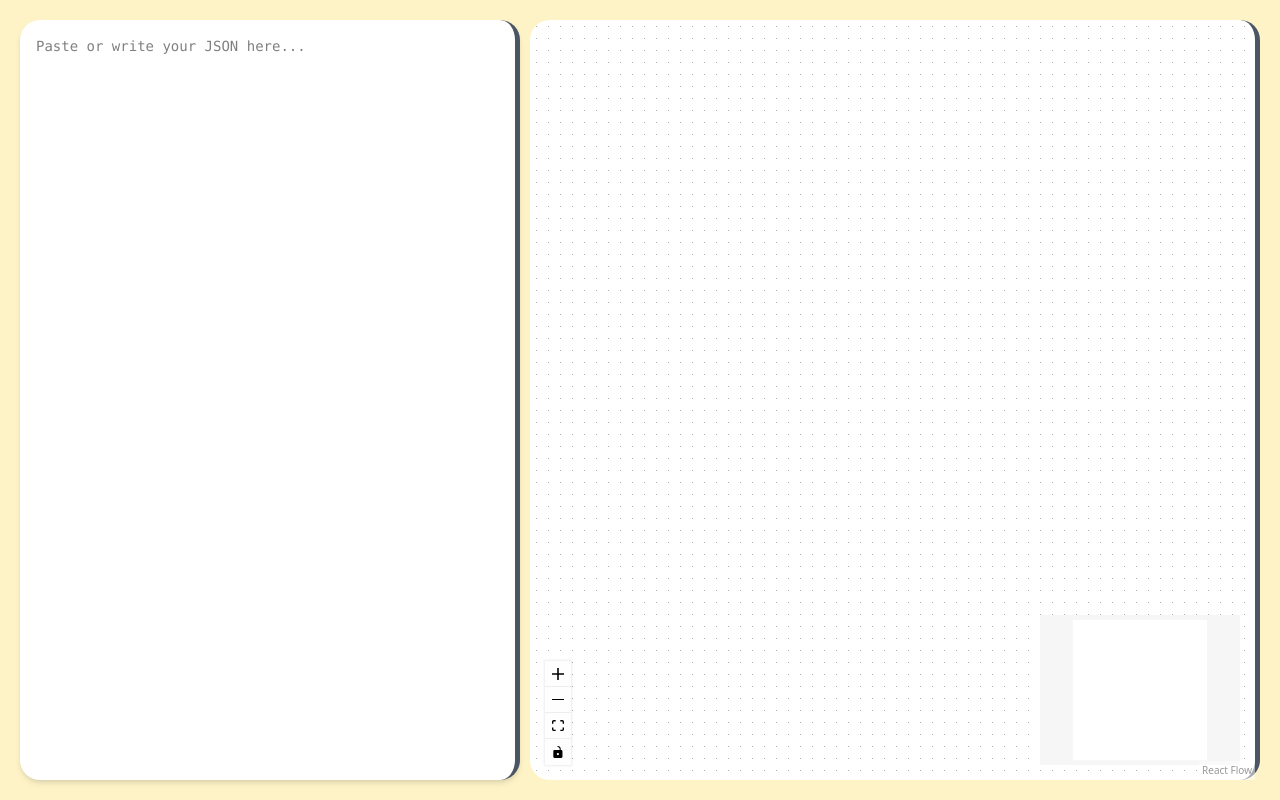
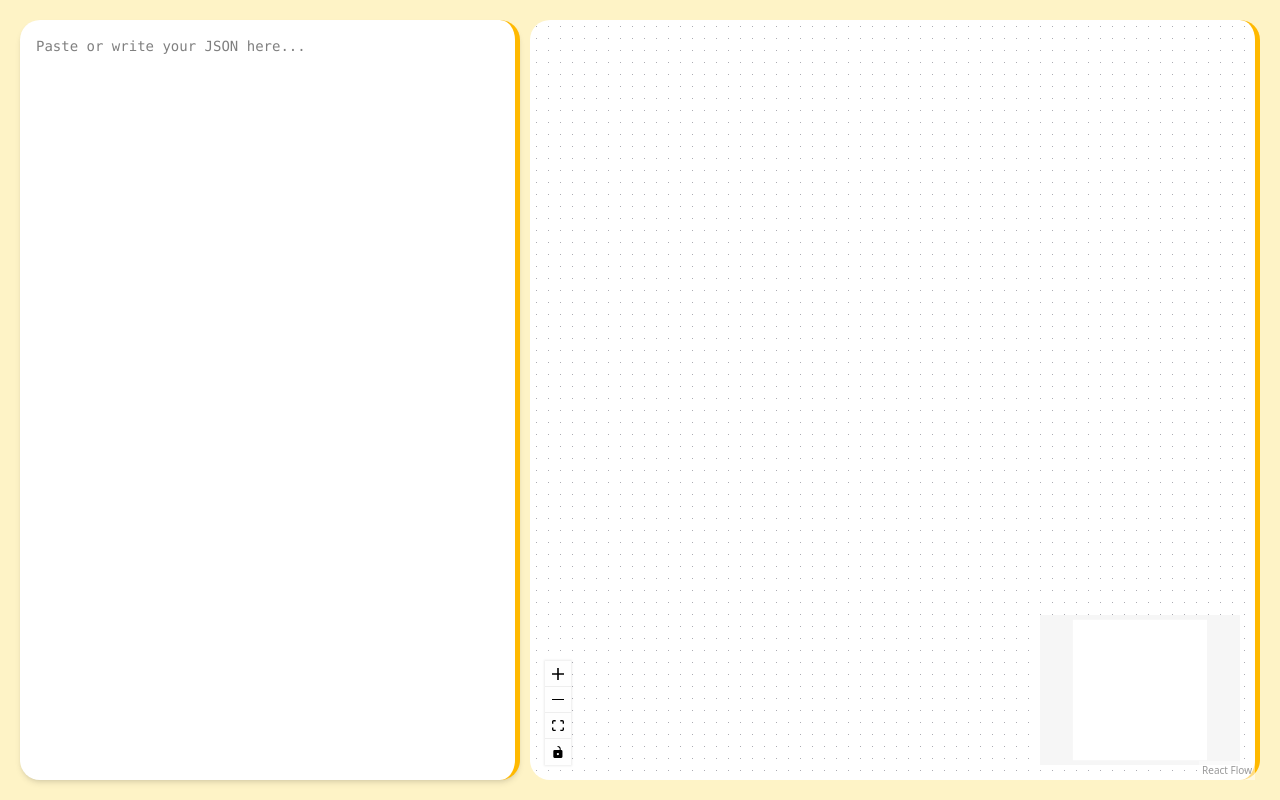
Before and after one commit to Binary0-1/Viz.io, a Next.js app: page / in a window 1280 px wide. Built offline with nearby package versions, Linux system fonts and the light colour scheme.

Commit message:
(UI)/design changes

```diff
--- a/src/components/main/NewResizableSidebar.tsx
+++ b/src/components/main/NewResizableSidebar.tsx
@@ -54,7 +54,7 @@ const NewResizableSidebar = () => {
   return (
     <div
       style={{ width: `${width}px` }}
-      className=" bg-white shadow-md relative flex-shrink-0 border-r-[5px] border-gray-600 rounded-[20px]"
+      className=" bg-white shadow-md relative flex-shrink-0 border-r-[5px] border-amber-400 rounded-[20px]"
     >
       <div
         className="absolute top-0 right-0 h-full w-2 cursor-col-resize "
--- a/src/components/main/Reactflowmain.tsx
+++ b/src/components/main/Reactflowmain.tsx
@@ -41,7 +41,7 @@ const Reactflowmain = () => {
   }, [activeJson, setNodes, setEdges]);
 
   return (
-    <div className="w-[100%] h-[calc(100vh-40px)] bg-white rounded-[20px] border-r-[5px] border-gray-600 ">
+    <div className="w-[100%] h-[calc(100vh-40px)] bg-white rounded-[20px] border-r-[5px] border-amber-400 ">
       <ReactFlow
         nodes={nodes}
         edges={edges}
```
